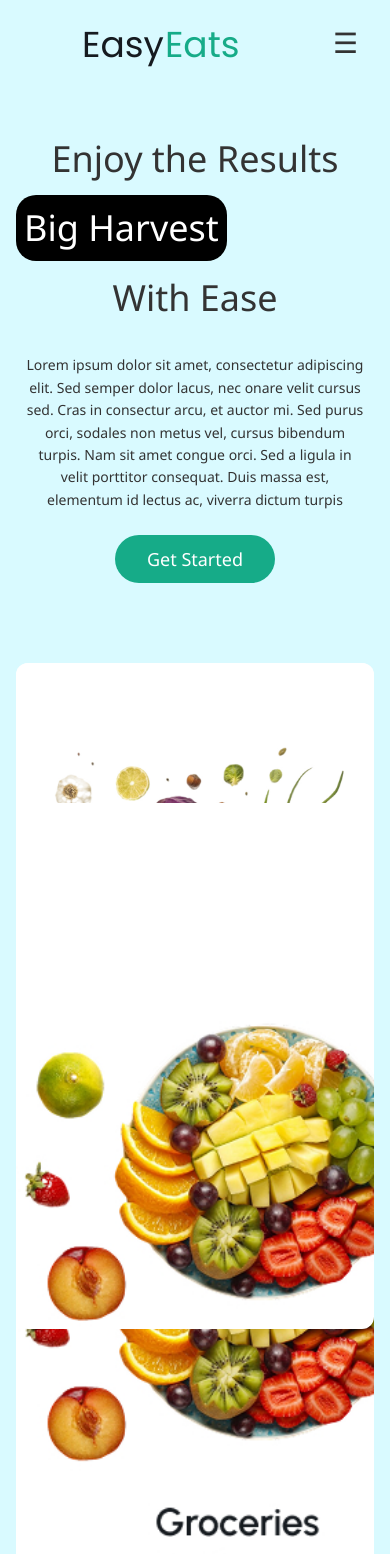
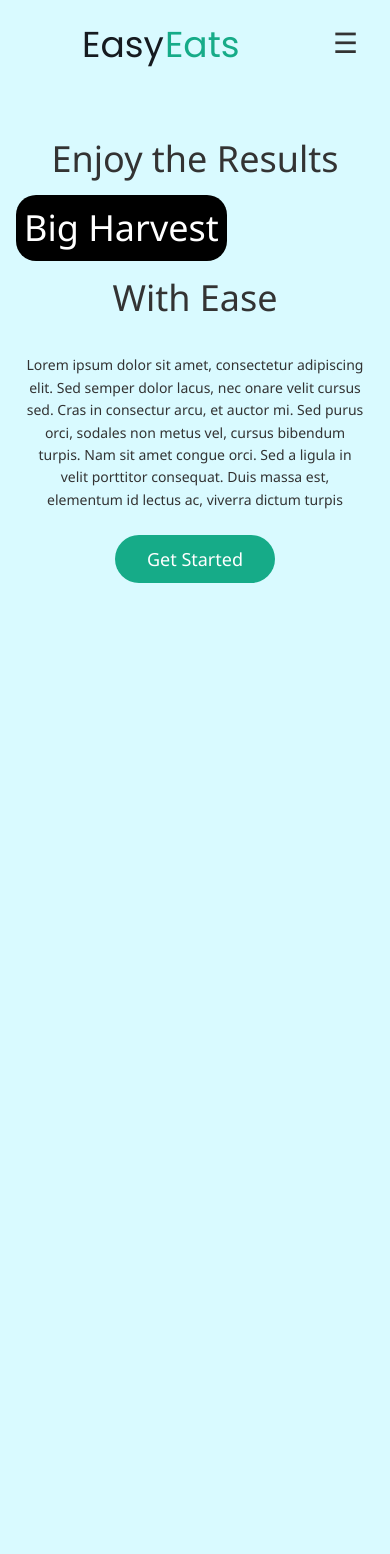
Before and after one commit to oladimejitaiwoodusote/grocery-landing-page, a React (Vite) app: page / in a window 390 px wide. Shown: the top 1554 px of the page. Built offline with nearby package versions, Linux system fonts and the light colour scheme.

Commit message:
Fixed Home Page v0

```diff
--- a/src/components/Home.tsx
+++ b/src/components/Home.tsx
@@ -1,7 +1,6 @@
 import '../styles/Home.css'
 import img1 from '../assets/img1.jpg'
 import card from '../assets/card.jpg'
-import img2 from '../assets/img2.jpg'
 import frame from '../assets/frame.jpg'
 
 
@@ -29,24 +28,14 @@ function Home() {
         <div className='Home_Right'>
           <div className='Home_Right_Top'>
             <div className='Home_Right_Top_Left'>
-              <div className='Image_Card'>
-                <div className='block'></div>
-                <img src={img1} alt="img1"/>
-              </div>
-              <div className='Image_Card'>
-                <div className='block'></div>
-                <img src={card} alt="card"/>
+              <div className="Image_Overlap_Container">
+                <img src={card} alt="card" className="card-image"/>
+                <img src={img1} alt="img1" className="img1-overlap"/>
               </div>
             </div>
             <div className='Home_Right_Top_Right'>
-              <div className='Image_Card'>
-                <div className='block'></div>
-                <img src={img2} alt="img2"/>
-              </div>
-              <div>
-                <div className="frame-container">
-                  <img src={frame} alt="frame" />
-                </div>
+              <div className="frame-container">
+                <img src={frame} alt="frame" />
               </div>
             </div>
           </div>
--- a/src/styles/Home.css
+++ b/src/styles/Home.css
@@ -4,7 +4,7 @@
   justify-content: space-between;
 }
 
-.Home_Left{
+.Home_Left {
   width: 50%;
   margin-top: 100px;
   display: flex;
@@ -49,7 +49,7 @@
   transition: background-color 0.3s ease;
 }
 
-.Home_Right{
+.Home_Right {
   width: 50%;
   margin-top: 100px;
   display: flex;
@@ -65,35 +65,50 @@
   gap: 20px;
 }
 
-.Home_Right_Top_Left,
-.Home_Right_Top_Right{
+.Home_Right_Top_Left{
+  padding-top: 150px;
+  width: 50%;
+}
+.Home_Right_Top_Right {
   position: relative;
   width: 50%;
 }
 
-.Image_Card{
+/* === New Image Overlap Layout === */
+.Image_Overlap_Container {
   position: relative;
   width: 100%;
-    margin-bottom: 20px;
+  height: 400px;
 }
 
-.Image_Card .block {
-    background-color: white;
-    height: 150px;
+.card-image {
+  position: absolute;
+  bottom: 0;
   width: 100%;
   border-radius: 12px;
-    position: relative;
   z-index: 1;
 }
 
-  .Image_Card img {
+.img1-overlap {
+  position: absolute;
+  bottom: 50%; /* Adjust this to control the amount of overlap */
   width: 100%;
-    height: auto;
-    position: absolute;
-    top: 0;  /* was top: -50%, which makes image float above */
-    left: 0;
+  border-radius: 12px;
   z-index: 2;
-    border-radius: 12px;
+}
+
+.frame-container {
+  width: 100%;
+  margin-top: 20px;
+  border-radius: 16px;
+  overflow: hidden;
+}
+
+.frame-container img {
+  width: 100%;
+  height: 425px;
+  display: block;
+  border-radius: 16px;
 }
 
 .Home_Right_Bottom {
@@ -110,30 +125,17 @@
   border-radius: 50px;
 }
 
-.Home_Right_Bottom button:nth-child(1){
+.Home_Right_Bottom button:nth-child(1) {
   color: #16AB88;
   background: white;
 }
 
-.Home_Right_Bottom button:nth-child(2){
+.Home_Right_Bottom button:nth-child(2) {
   color: white;
   background: #16AB88;
 }
 
-.frame-container {
-    width: 100%;
-    margin-top: 20px;
-    border-radius: 16px;
-    overflow: hidden;
-}
-
-.frame-container img {
-    width: 100%;
-    height: 425px;
-    display: block;
-    border-radius: 16px;
-}
-
+/* === Responsive Layout === */
 @media (max-width: 768px) {
   .Home {
     flex-direction: column;
@@ -174,13 +176,21 @@
     gap: 24px;
   }
 
-    .Home_Right_Top_Left,
+  .Home_Right_Top_Left{
+    position: relative;
+    width: 50%;
+    padding-top: 60px;
+    margin-top: 8000px;
+
+  }
   .Home_Right_Top_Right {
     width: 100%;
   }
 
-    .Image_Card .block {
-      height: 120px;
+  .Image_Overlap_Container {
+    position: relative;
+    width: 100%;
+    height: 400px;
   }
 
   .frame-container img {
```
Lines whose indentation alone changed are shown as unchanged.
